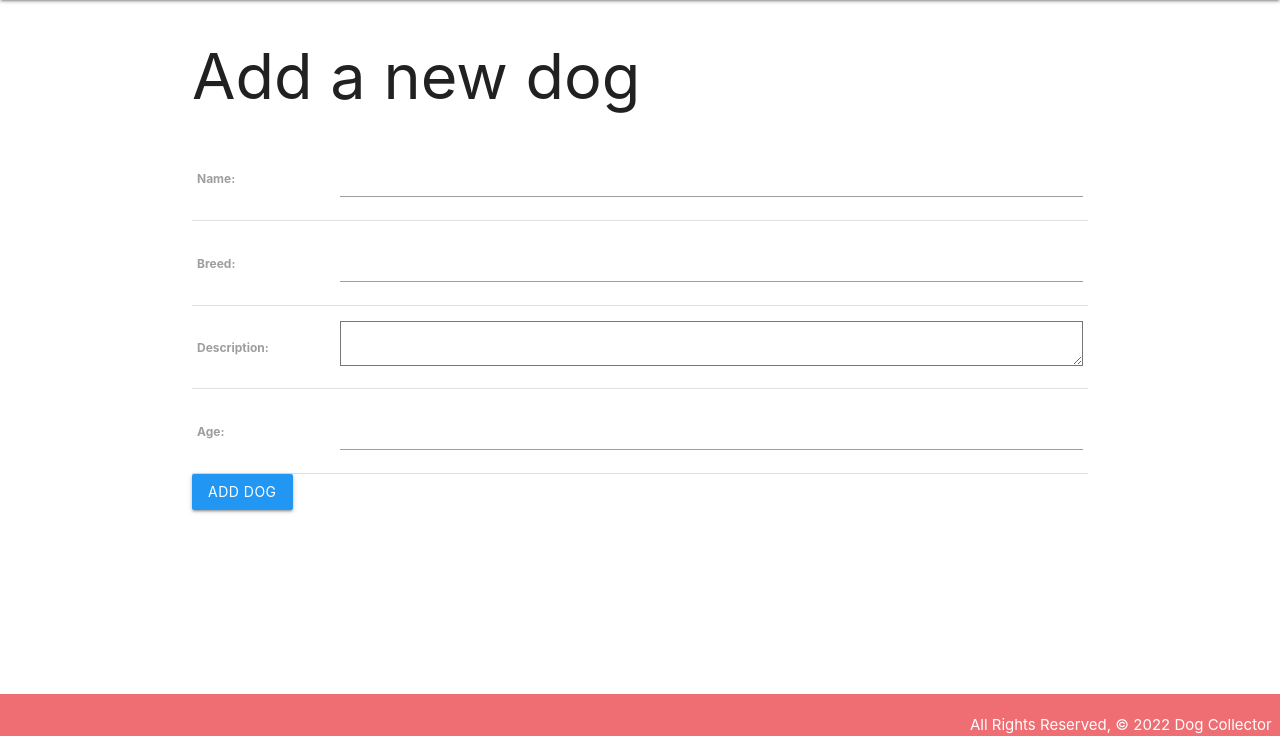
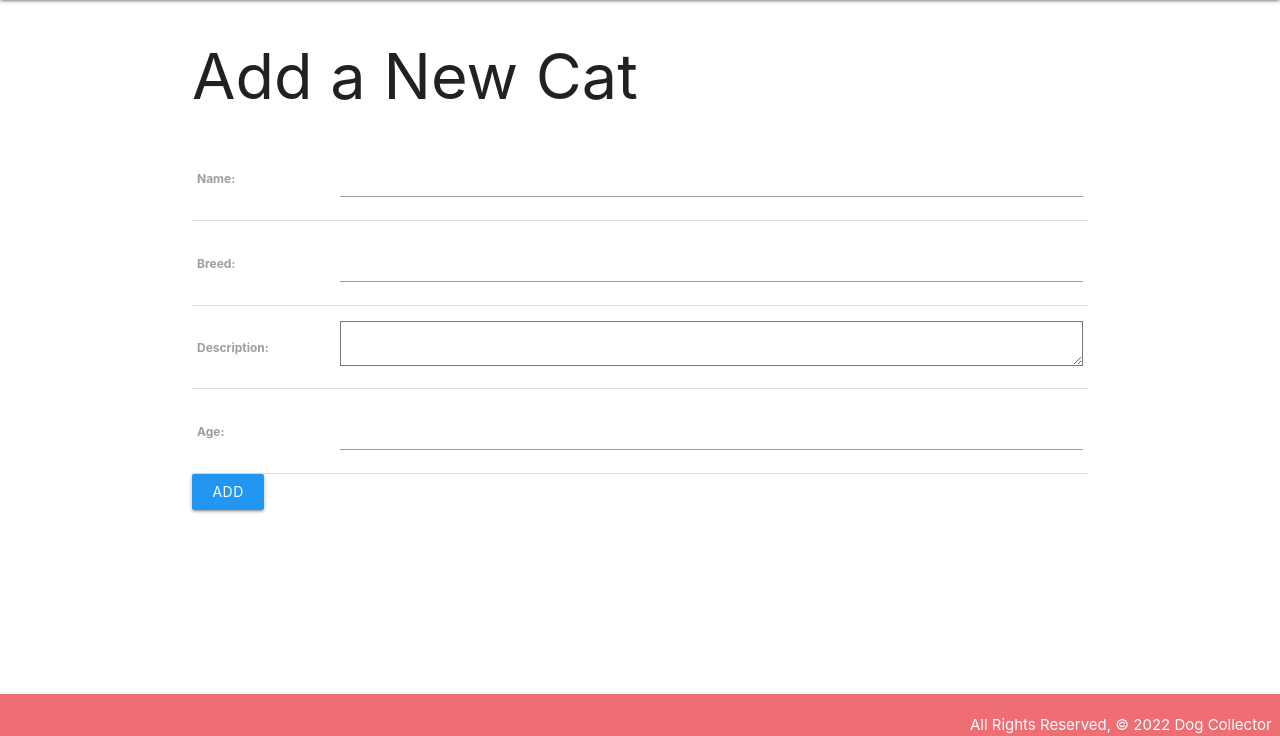
Before and after one commit to nellygibbs/dogcollector, a Django app: page /dogs/create/ in a window 1280 px wide. Shown: the part 64-800 px from the top of the page. Run offline with Django 4.2, Linux system fonts and the light colour scheme.

Commit message:
adds ability to edit a dog and some dynamic functionality to the form for editing

```diff
--- a/main_app/templates/dogs/detail.html
+++ b/main_app/templates/dogs/detail.html
@@ -15,6 +15,10 @@
         <p>Age: puppy</p>
         {% endif %}
     </div>
+    <div class="card-action">
+        <a href="{% url 'dogs_update' dog.id %}">Update</a>
+        <a href="{% url 'dogs_delete' dog.id %}">Delete</a>
+    </div>
 </div>
 
 
--- a/main_app/templates/main_app/dog_form.html
+++ b/main_app/templates/main_app/dog_form.html
@@ -2,14 +2,19 @@
 
 {% block content %}
 
-<h1>Add a new dog</h1>
+{% if object %}
+    <h1>Edit {{object.name}}'s info</h1>
+{%else%}
+    <h1>Add a New Cat</h1>
+{% endif %}
 
 <form action="" method="POST">
     {% csrf_token %}
     <table>
         {{ form.as_table }}
     </table>
-    <input class="btn blue" type="submit" value="Add dog">
+    <input class="btn blue" type="submit" value="{% if object %} Edit {% else %} Add {% endif %}">
+
 </form>
 
 
--- a/main_app/urls.py
+++ b/main_app/urls.py
@@ -8,4 +8,6 @@ urlpatterns = [
     path('dogs/', views.dogs_index, name='index'),
     path('dogs/<int:dog_id>/', views.dogs_detail, name='detail'),
     path('dogs/create/', views.DogCreate.as_view(), name='dogs_create'),
+    path('dogs/<int:pk>/update/', views.DogUpdate.as_view(), name='dogs_update'),
+    path('dogs/<int:pk>/delete/', views.DogDelete.as_view(), name='dogs_delete'),
 ]
--- a/main_app/views.py
+++ b/main_app/views.py
@@ -1,7 +1,8 @@
+from sre_constants import SUCCESS
 from django.shortcuts import render
 from django.http import HttpResponse
 from .models import Dog
-from django.views.generic.edit import CreateView
+from django.views.generic.edit import CreateView, UpdateView, DeleteView
 
 # Create your views here.
 def home(request):
@@ -23,3 +24,12 @@ class DogCreate(CreateView):
     model = Dog
     # provides all the fields for this model
     fields = '__all__'
+
+class DogUpdate(UpdateView):
+    model = Dog
+    fields = ('name', 'breed', 'description', 'age')
+
+
+class DogDelete(DeleteView):
+    model = Dog
+    success_url = '/dogs/'
```
